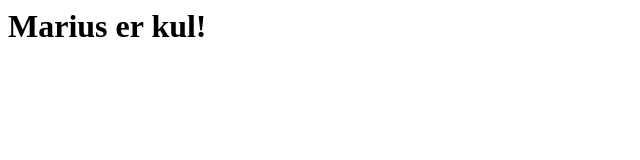
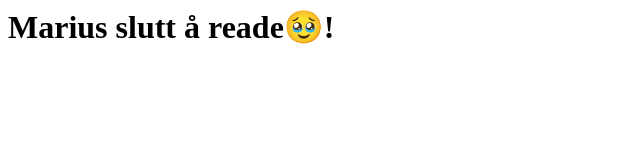
Before and after one commit to karonil/karonil.github.io, a plain HTML site: page index.html in a window 1280 px wide. Shown: the whole page, without its empty margins (0-640 px from the left). Drawn offline with Linux system fonts and the light colour scheme.

Commit message:
Update index.html

```diff
--- a/index.html
+++ b/index.html
@@ -1 +1 @@
-<h1>Marius er kul!</h1>
+<h1>Marius slutt å reade🥹!</h1>
```
